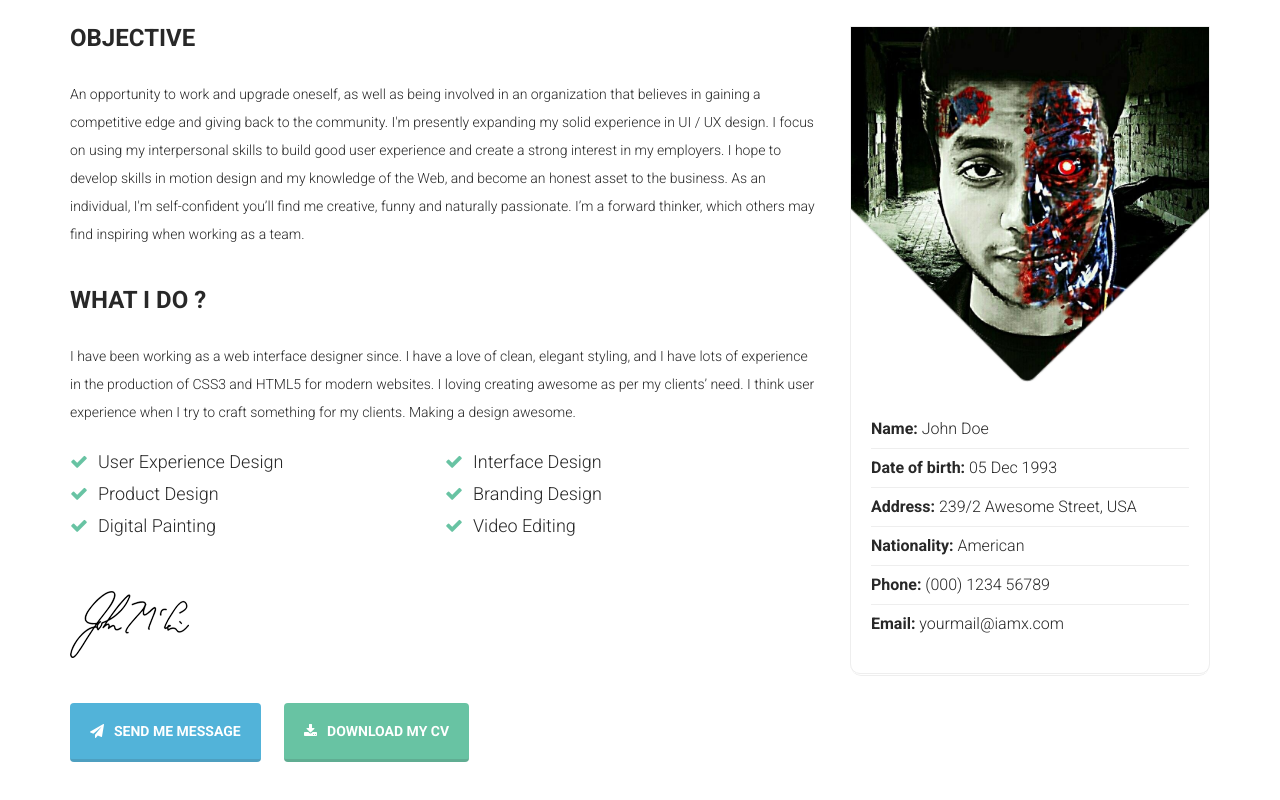
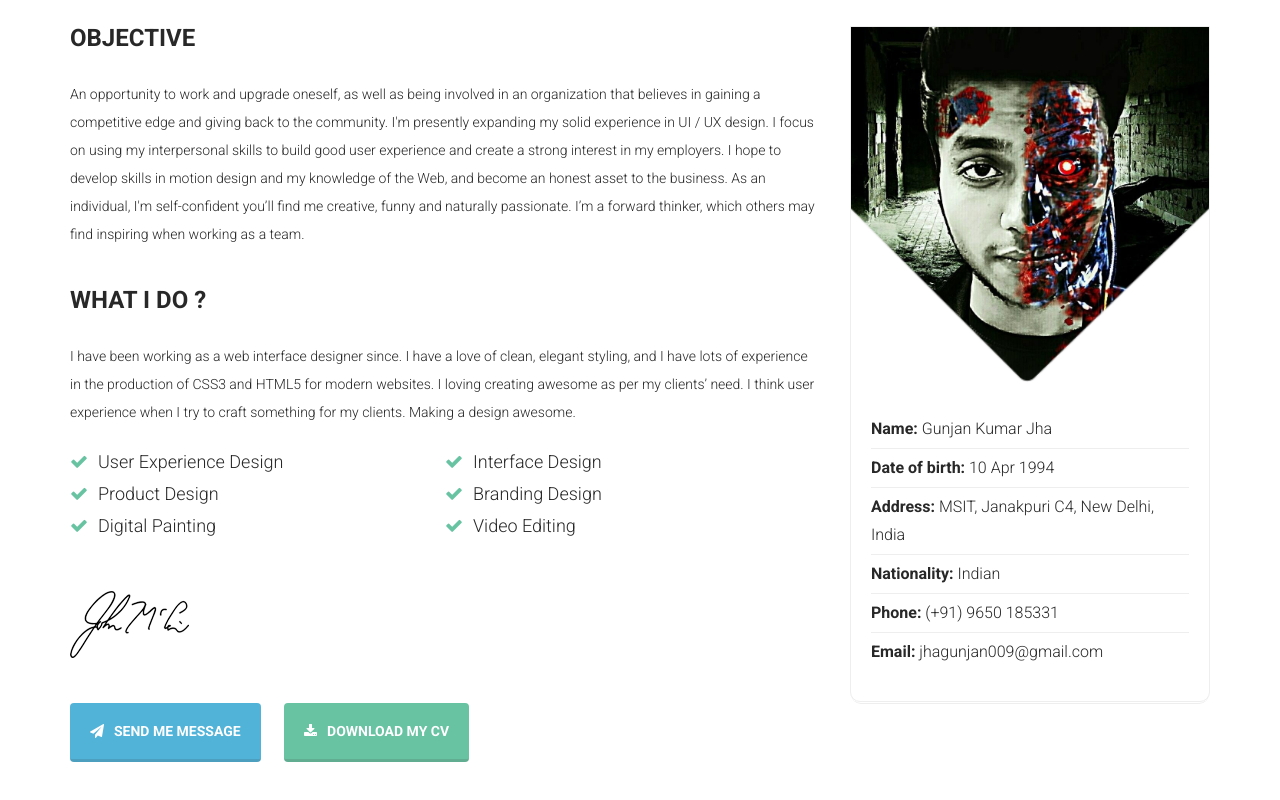
Before and after one commit to Martialhimanshu/gunjanjha.github.io, a plain HTML site: page index.html in a window 1280 px wide. Shown: the part 1086-1886 px from the top of the page. Drawn offline with Linux system fonts and the light colour scheme; some packages are replaced by stand-ins of ours.

Commit message:
Update index.html

```diff
--- a/index.html
+++ b/index.html
@@ -90,7 +90,6 @@
 						<li><a href="#resume">Resume</a></li>
 						<li><a href="#skills">Skills</a></li>
 						<li><a href="#works">Works</a></li>
-						<li><a href="#blog">Blog</a></li>
             <li><a href="#contact">Contact</a></li>
 					</ul>
 				</div>
@@ -112,12 +111,12 @@
                 <img src="assets/images/myphoto.jpg" alt="">
               </div>
               <ul>
-                <li><strong>Name:</strong> John Doe</li>
-                <li><strong>Date of birth:</strong> 05 Dec 1993</li>
-                <li><strong>Address:</strong> 239/2 Awesome Street, USA</li>
-                <li><strong>Nationality:</strong> American</li>
-                <li><strong>Phone:</strong> (000) 1234 56789</li>
-                <li><strong>Email:</strong> yourmail@iamx.com</li>
+                <li><strong>Name:</strong> Gunjan Kumar Jha</li>
+                <li><strong>Date of birth:</strong> 10 Apr 1994</li>
+                <li><strong>Address:</strong> MSIT, Janakpuri C4, New Delhi, India</li>
+                <li><strong>Nationality:</strong> Indian</li>
+                <li><strong>Phone:</strong> (+91) 9650 185331</li>
+                <li><strong>Email:</strong> jhagunjan009@gmail.com</li>
               </ul>
             </div>
           </div> <!-- col-md-4 -->
```
